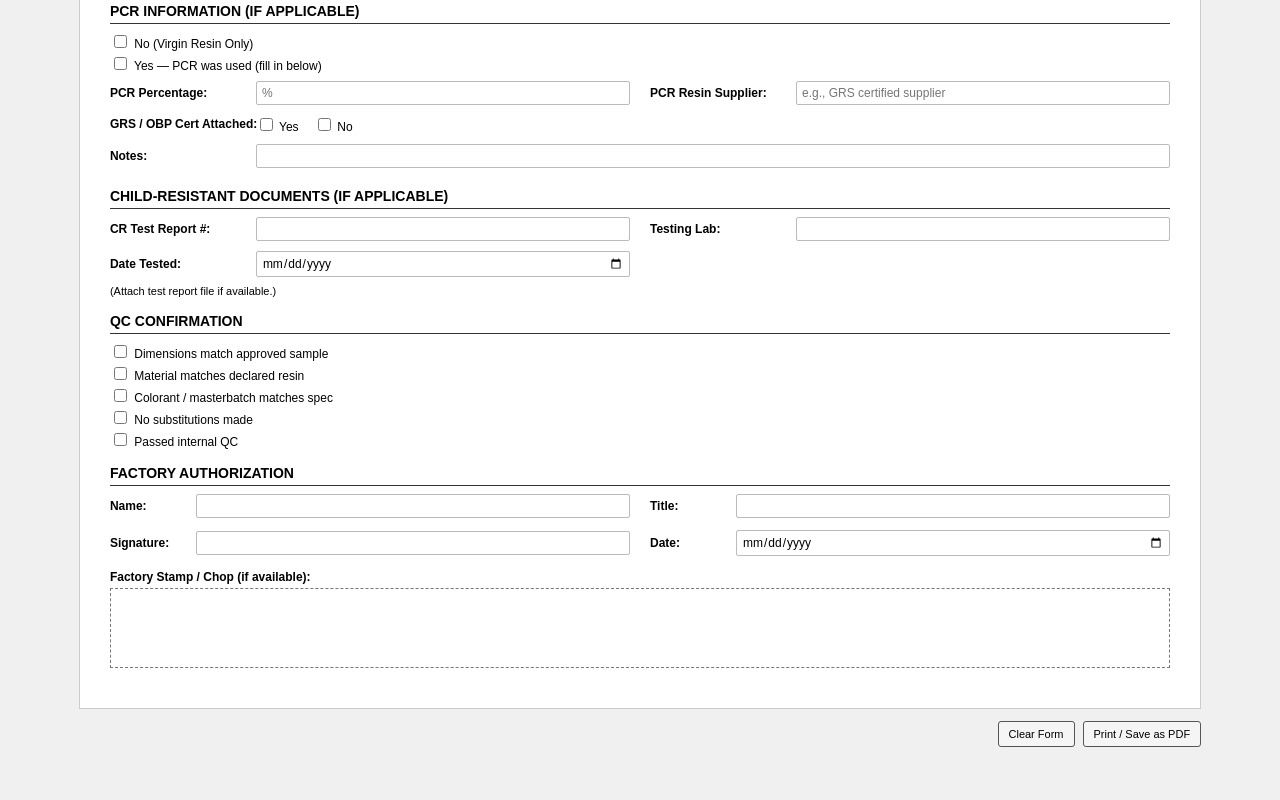
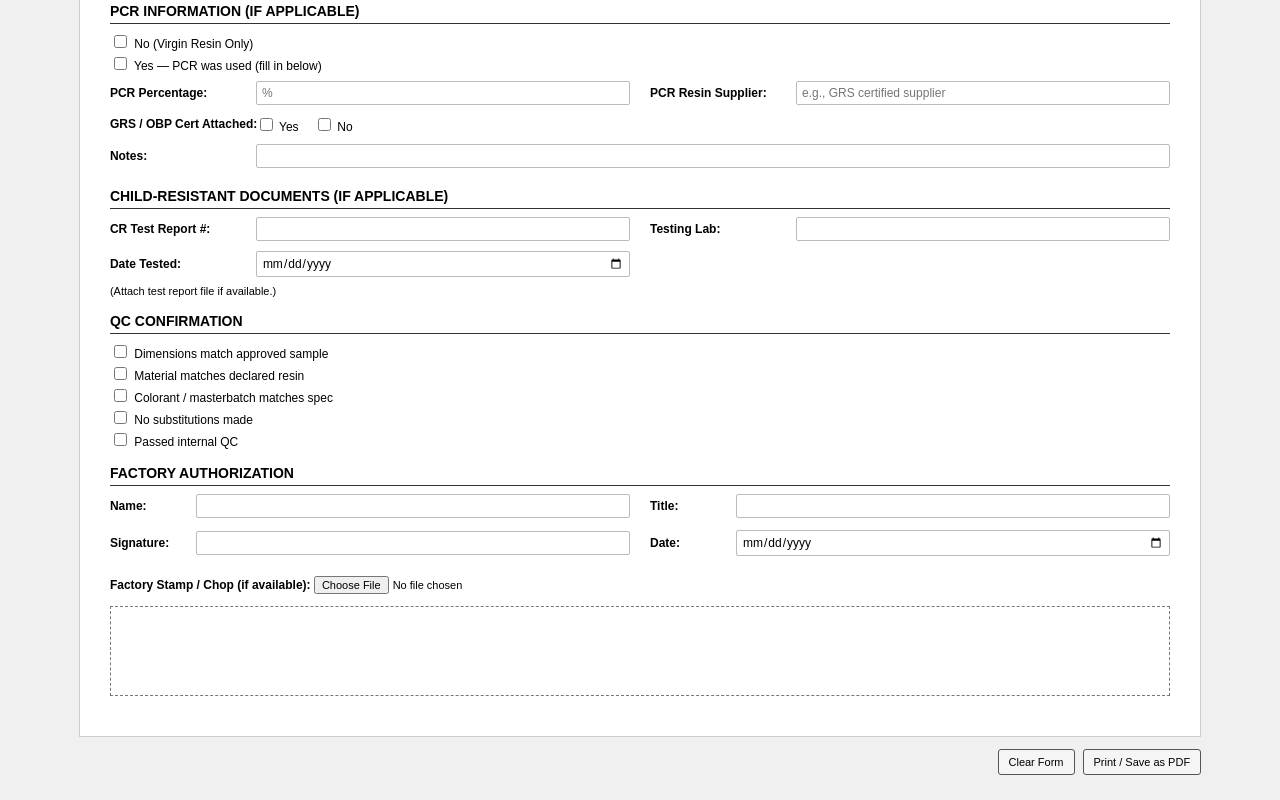
Before and after one commit to muddpackaging/Factory-Certificate-of-Conformance---Mudd-Packaging, a plain HTML site: page index.html in a window 1280 px wide. Shown: the part 752-1552 px from the top of the page. Before the commit the page ends 1524 px from the top, so only its background shows below. Drawn offline with Linux system fonts and the light colour scheme.

Commit message:
index.html

```diff
--- a/index.html
+++ b/index.html
@@ -232,9 +232,13 @@
 
   .stamp-box {
   border: 1px dashed #777;
-      height: 80px;
-      margin-top: 4px;
+  height: 90px;
+  margin-top: 6px;
+  display: flex;
+  align-items: center;
+  justify-content: center;
 }
+
 
     .auth-grid {
       display: grid;
@@ -511,8 +515,17 @@
 
      <div style="margin-top:10px;">
   <span class="field-label">Factory Stamp / Chop (if available):</span>
-        <div class="stamp-box"></div>
+
+  <input type="file"
+         accept="image/*"
+         onchange="loadStamp(event)"
+         style="margin:6px 0; font-size:11px;" />
+
+  <div class="stamp-box">
+    <img id="stampPreview" style="max-width:100%; max-height:100%; display:none;" />
   </div>
+</div>
+
     </div>
 
   </div>
@@ -598,6 +611,12 @@ function clearForm() {
   resetTables();
   setToday();
 }
+  function loadStamp(event) {
+  const img = document.getElementById("stampPreview");
+  img.src = URL.createObjectURL(event.target.files[0]);
+  img.style.display = "block";
+}
+
 </script>
 
 </body>
```
Lines whose indentation alone changed are shown as unchanged.
